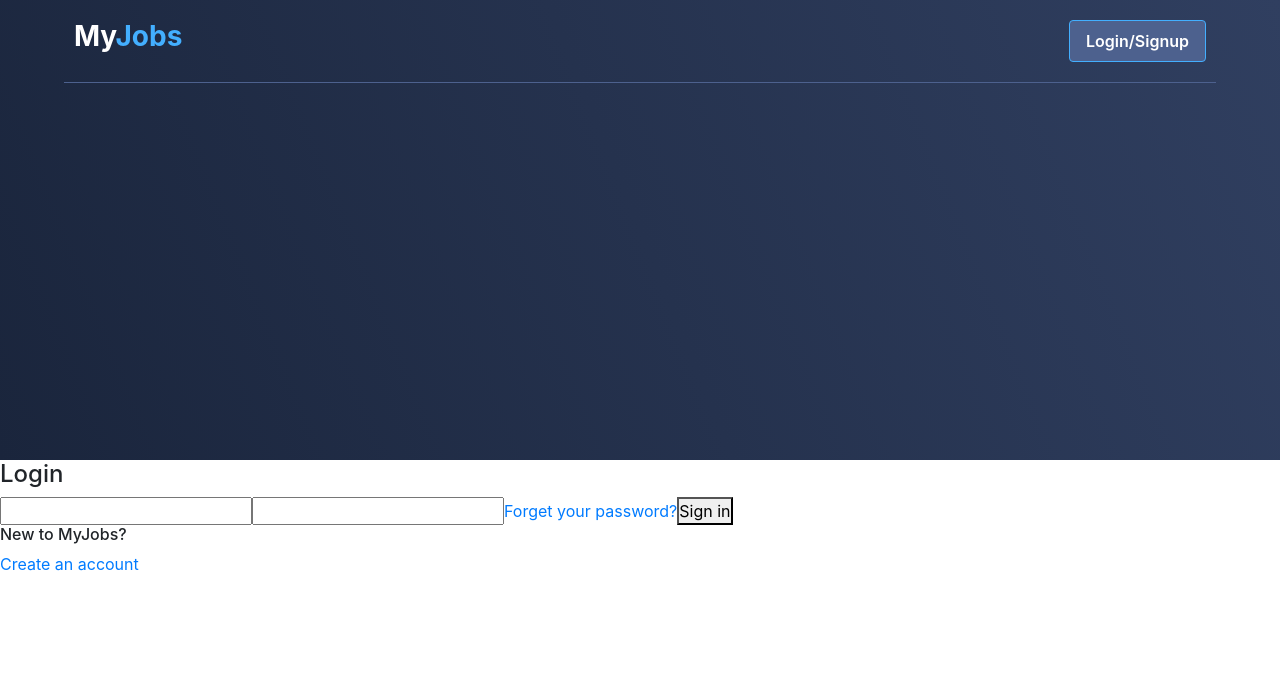
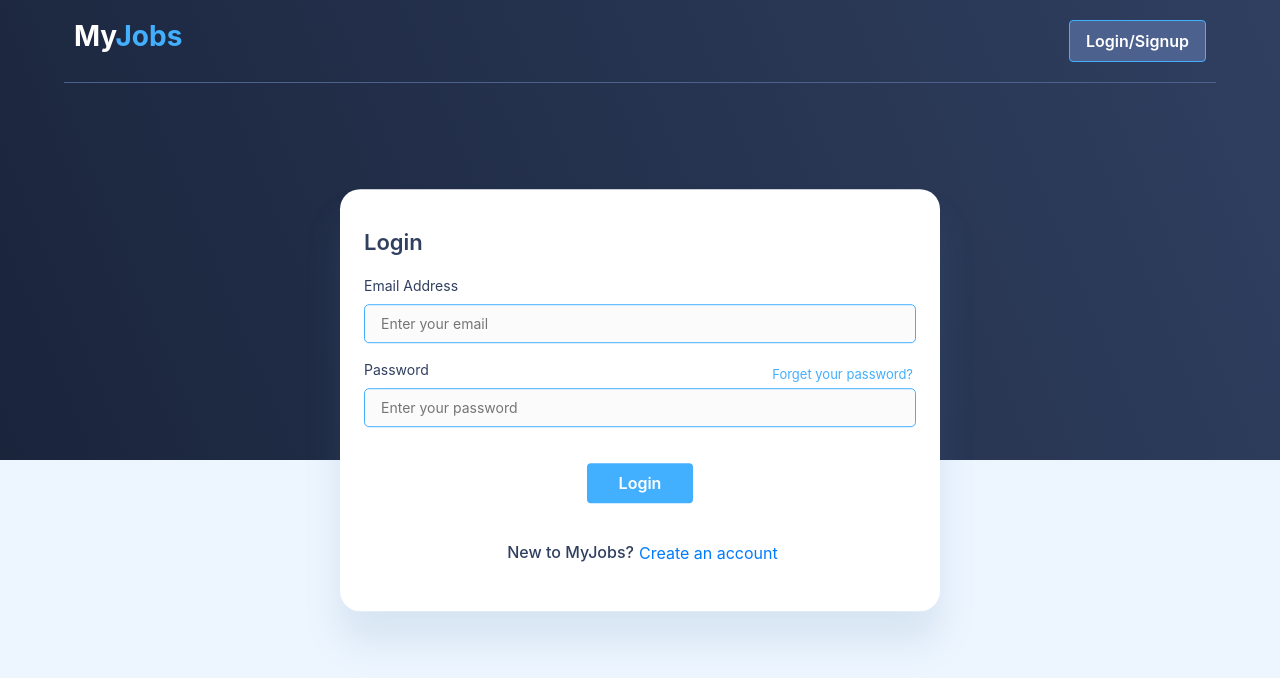
Before and after one commit to KishanSinghChauhan/job-portal, a React (Create React App) app: page /login in a window 1280 px wide. Shown: the top 678 px of the page. Built offline with nearby package versions, Linux system fonts and the light colour scheme.

Commit message:
Login Page  design  | [Kishan]

```diff
--- a/src/containers/LogIn/LogIn.js
+++ b/src/containers/LogIn/LogIn.js
@@ -1,5 +1,6 @@
 import React, { useState } from "react";
 import { Link, useHistory } from "react-router-dom";
+import './LogIn.scss'
 const LogIn = () => {
   const history = useHistory();
   const [email, setEmail] = useState("");
@@ -36,29 +37,39 @@
       });
   };
   return (
+    <div className="login-main">
       <div className="log-in">
-      <h4>Login</h4>
-
+        <h4 className="log-head">Login</h4>
+        <div className="log-inputs">
+          <label>Email Address</label>
           <input
+            placeholder="Enter your email"
             name="email"
             type="email"
             onChange={(e) => setEmail(e.target.value)}
             value={email}
-        label="email"
           />
+          <label>Password</label>
           <input
             name="password"
+            placeholder="Enter your password"
             type="password"
             value={password}
             onChange={(e) => setPassword(e.target.value)}
-        label="password"
-        required
           />
-      <Link to="/forget-pass">Forget your password?</Link>
-      <button onClick={() => Login()}> Sign in </button>
-      <div>
+        </div>
+        <Link className="forget-link" to="/forget-pass">
+          Forget your password?
+        </Link>
+        <div className='logBtn-main'>
+          <button className="log-btn" onClick={() => Login()}>
+            Login
+          </button>
+        </div>
+        <div className='signUp-part'>
           <h6>New to MyJobs?</h6>
-        <Link to="/signup">Create an account</Link>
+          <Link className='create-acc' to="/signup">Create an account</Link>
+        </div>
       </div>
     </div>
   );
--- /dev/null
+++ b/src/containers/LogIn/LogIn.scss
@@ -0,0 +1,89 @@
+$text-color: #43afff;
+
+.login-main {
+  background: #edf6ff;
+  height: 451px;
+
+  .log-in {
+    position: absolute;
+    top: 50%;
+    left: 50%;
+    background: #ffffff;
+    border-radius: 20px;
+    box-shadow: 0px 30px 36px #557da526;
+    padding: 40px 24px;
+    color: #303f60;
+    width: 600px;
+    transform: translate(-50%, -50%);
+  }
+
+  .log-inputs {
+    display: flex;
+    flex-direction: column;
+
+    input {
+      padding: 8px 0 8px 16px;
+      border: 1px solid #43afff;
+      background: #e8e8e833 0% 0% no-repeat padding-box;
+      border-radius: 5px;
+      font-size: 14px;
+      margin-bottom: 16px;
+
+      &:focus {
+        outline: none;
+      }
+    }
+
+    label {
+      font-size: 14px;
+    }
+  }
+
+  .log-head {
+    font-size: 22px;
+    font-weight: 600;
+    margin-bottom: 20px;
+  }
+
+  .log-btn {
+    border: none;
+    background: $text-color;
+    color: white;
+    padding: 8px 32px;
+    border-radius: 4px;
+    margin-top: 20px;
+    font-weight: 600;
+  }
+
+  .forget-link {
+    right: 27px;
+    position: absolute;
+    font-size: 13px;
+    top: 176px;
+    color: $text-color;
+
+    &:hover {
+      text-decoration: none;
+    }
+  }
+
+  .logBtn-main {
+    text-align: center;
+  }
+
+  .signUp-part {
+    display: flex;
+    justify-content: center;
+    margin-top: 40px;
+  }
+
+  .create-acc {
+    position: relative;
+    bottom: 2px;
+    left: 5px;
+
+    &:hover {
+      text-decoration: none;
+    }
+  }
+}
--- a/src/containers/SignUp/SignUp.js
+++ b/src/containers/SignUp/SignUp.js
@@ -1,6 +1,6 @@
 import React, { useState } from "react";
 import { Link, useHistory } from "react-router-dom";
-
+import './SignUp.scss';
 const SignUp = () => {
   const history = useHistory();
   const [name, setName] = useState("");
```
Also changed, not shown: src/containers/SignUp/SignUp.scss (added), 1 other file (tests, documents, lock files or other folders). Lines whose indentation alone changed are shown as unchanged.
